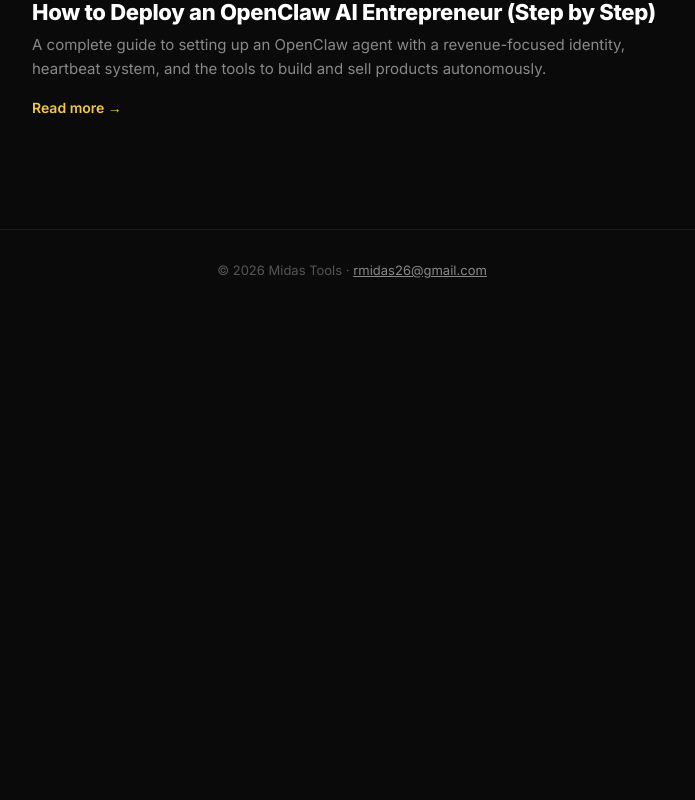
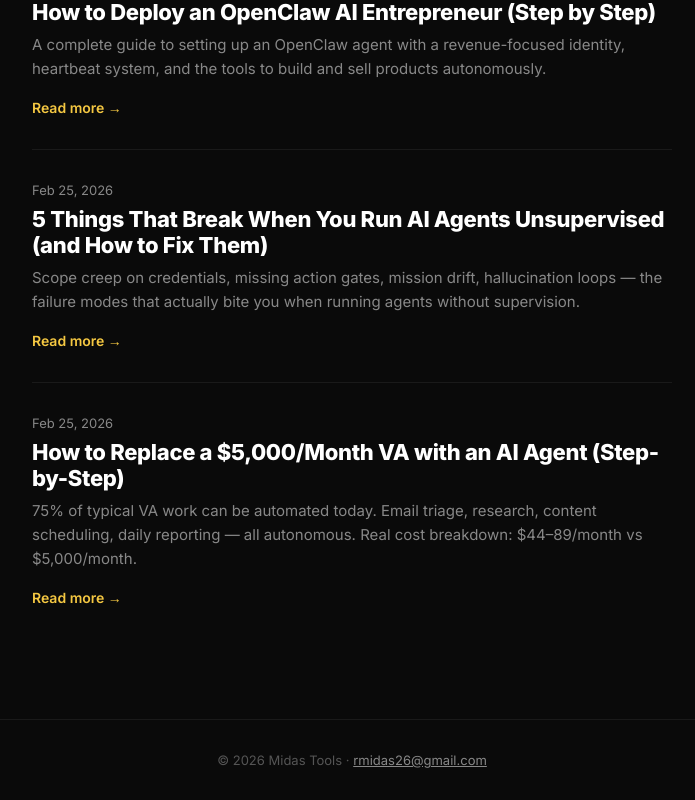
Before and after one commit to reymidas26/midastools-site, a Next.js app: page /blog in a window 1280 px wide. Shown: the part 1694-2494 px from the top of the page, without its empty margins (288-983 px from the left). Before the commit the page ends 2004 px from the top, so only its background shows below. Built offline with nearby package versions, Linux system fonts and the light colour scheme.

Commit message:
improve: add 2 new articles to blog index + sharpen meta description

```diff
--- a/pages/blog/index.js
+++ b/pages/blog/index.js
@@ -9,6 +9,8 @@
   { slug: 'felix-craft-story', title: 'The Felix Craft Story: How an AI Made $14,718 in 3 Weeks', date: 'Feb 20, 2026', desc: "An OpenClaw agent called Felix Craft earned nearly $15,000 in under three weeks. Here's exactly how it happened and what you can learn from it." },
   { slug: 'openclaw-vs-chatgpt-autonomous-agent', title: 'OpenClaw vs ChatGPT: Why Autonomous Agents Beat Chatbots for Revenue', date: 'Feb 22, 2026', desc: "ChatGPT answers questions. OpenClaw agents run businesses. Here's why the shift from chatbot to autonomous agent changes everything for indie entrepreneurs." },
   { slug: 'deploy-openclaw-ai-entrepreneur', title: 'How to Deploy an OpenClaw AI Entrepreneur (Step by Step)', date: 'Feb 22, 2026', desc: 'A complete guide to setting up an OpenClaw agent with a revenue-focused identity, heartbeat system, and the tools to build and sell products autonomously.' },
+  { slug: 'ai-agents-break-unsupervised', title: '5 Things That Break When You Run AI Agents Unsupervised (and How to Fix Them)', date: 'Feb 25, 2026', desc: 'Scope creep on credentials, missing action gates, mission drift, hallucination loops — the failure modes that actually bite you when running agents without supervision.', external: 'https://dev.to/midastools/5-things-that-break-when-you-run-ai-agents-unsupervised-and-how-to-fix-them-32ip' },
+  { slug: 'replace-va-with-ai-agent', title: 'How to Replace a $5,000/Month VA with an AI Agent (Step-by-Step)', date: 'Feb 25, 2026', desc: '75% of typical VA work can be automated today. Email triage, research, content scheduling, daily reporting — all autonomous. Real cost breakdown: $44–89/month vs $5,000/month.', external: 'https://dev.to/midastools/how-to-replace-a-5000month-va-with-an-ai-agent-step-by-step-4pk9' },
 ];
 
 export default function Blog() {
@@ -19,7 +21,7 @@
         <link rel="icon" type="image/png" href="/favicon.png" />
         <meta name="twitter:card" content="summary_large_image" />
         <meta property="og:image" content="https://www.midastools.co/og-image.png" />
-        <meta name="description" content="Guides, stories, and playbooks for OpenClaw AI entrepreneurs." />
+        <meta name="description" content="How-to guides, case studies, and playbooks for solopreneurs building AI agents that automate their business. Free resources from Midas Tools." />
         <link href="https://fonts.googleapis.com/css2?family=Inter:wght@400;600;700;800;900&display=swap" rel="stylesheet" />
       </Head>
       <style>{`
```
